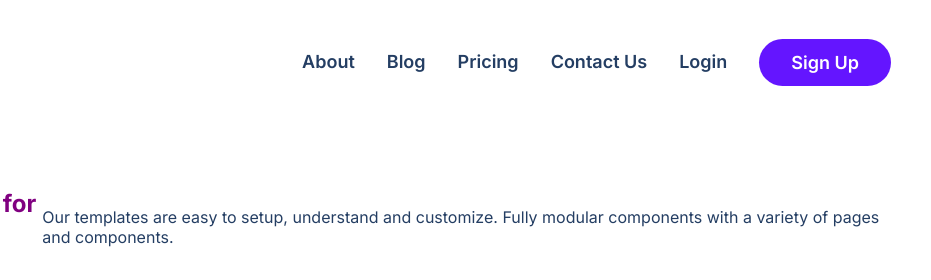
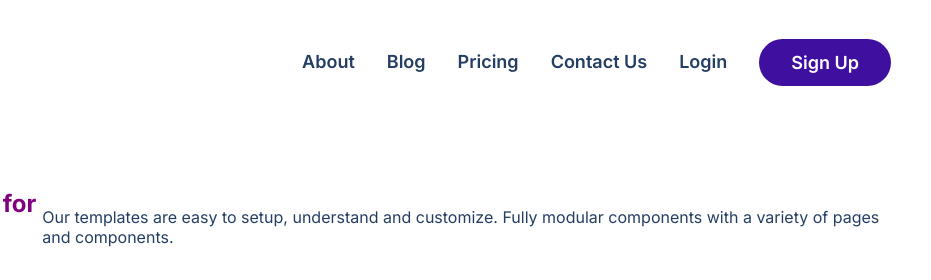
Before and after one commit to Gamer8726Dev/final-project, a plain HTML site: page index.html in a window 1280 px wide. In both pictures the pointer is over the link "Sign Up". Shown: the top 280 px of the page, 349-1280 px from the left. Drawn offline with Linux system fonts and the light colour scheme.

Commit message:
finished first button

```diff
--- a/style.css
+++ b/style.css
@@ -95,6 +95,10 @@ a.nav__link.nav__link--primary {
   transition: all 300ms ease;
 }
 
+a.nav__link.nav__link--primary:hover {
+  background-color: #3f0fa0;
+}
+
 nav {
   display: flex;
   justify-content: space-between;
@@ -188,6 +192,10 @@ nav {
 HEADER / ABOUT US ↓
 
 */
+
+.header__description--para {
+
+}
 
 header .row {
   display: flex;
```
Also changed, not shown: index.html (+2 -3 lines).
